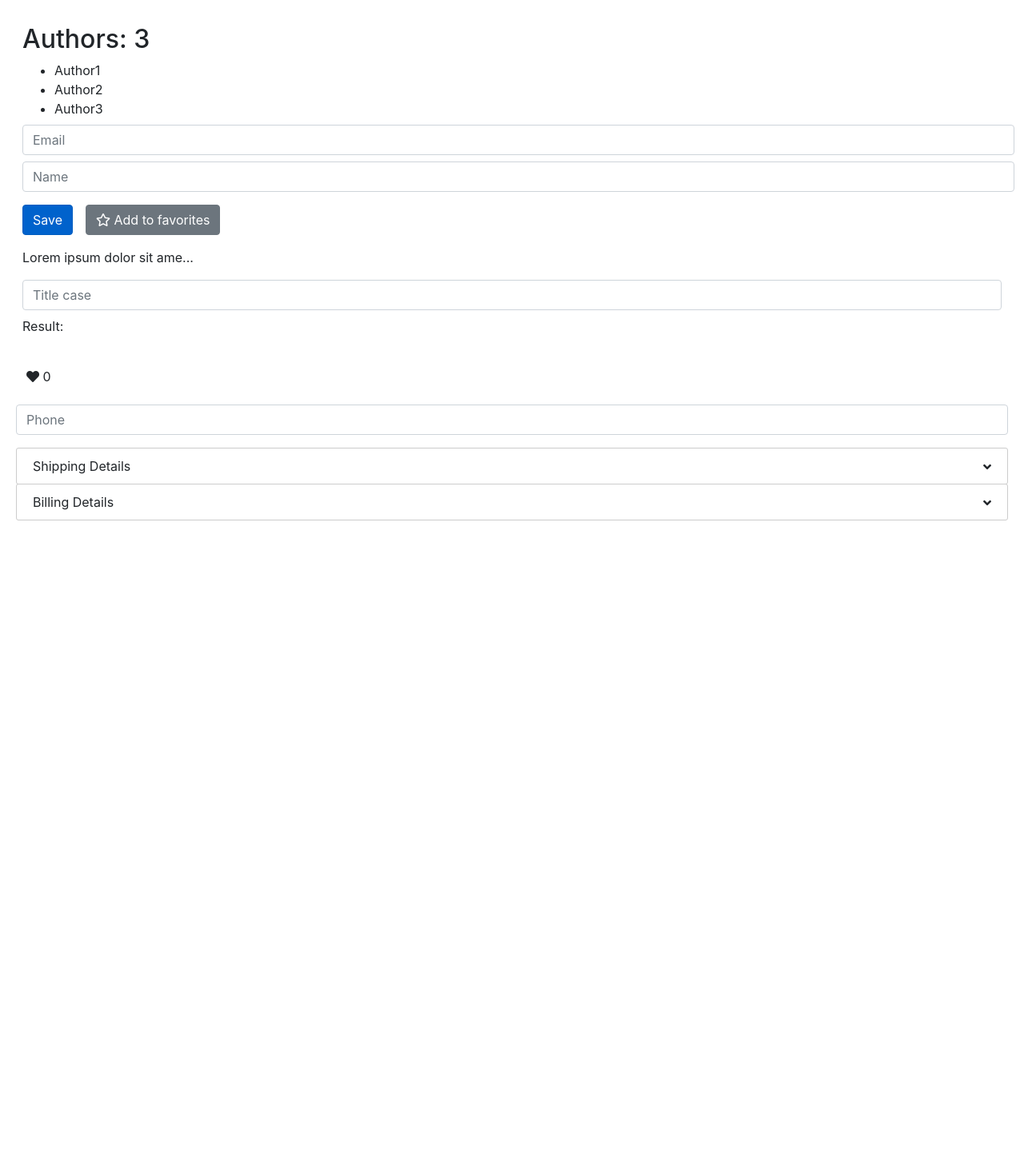
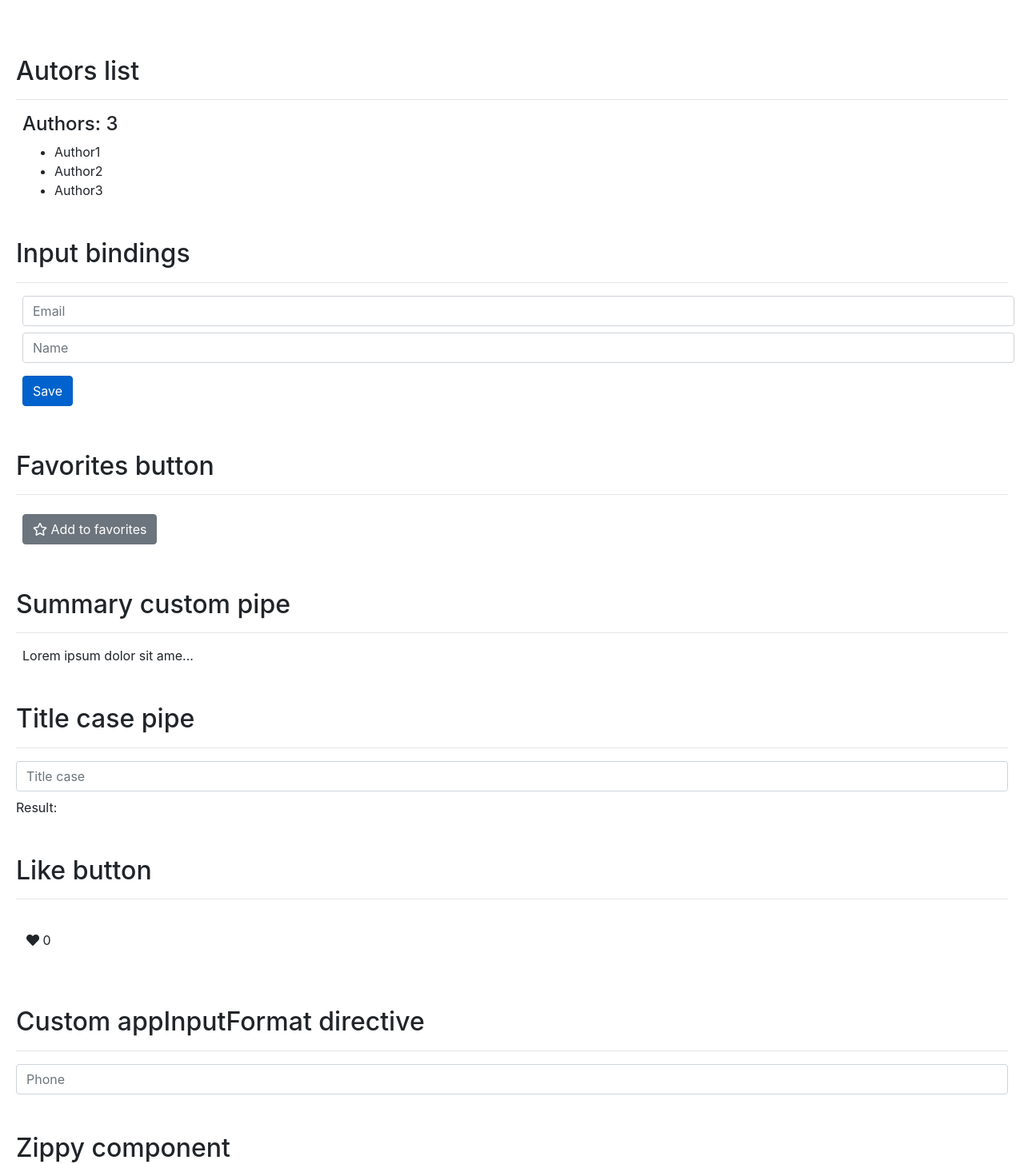
Before and after one commit to eugenesyuk/Angular-practice, an Angular app: page / in a window 1280 px wide. Shown: the part 354-1810 px from the top of the page at 80% size. Before the commit the page ends 1040 px from the top, so only its background shows below. Built offline with nearby package versions, Linux system fonts and the light colour scheme.

Commit message:
HTML refactoring

```diff
--- a/src/app/app.component.html
+++ b/src/app/app.component.html
@@ -8,13 +8,18 @@
 
 <app-author [isFavorite]='post.isFavorite' (change)="onFavoriteChanged($event)"></app-author>
 
-<app-like [likesCount]="tweet.likesCount" [isActive]="tweet.isLiked" (change)="onLikeClicked($event)"></app-like>
+<div class="my-5">
+  <h2>Like button</h2><hr>
+  <app-like [likesCount]="tweet.likesCount" [isActive]="tweet.isLiked" (change)="onLikeClicked($event)"></app-like>
+</div>
 
-<div>
+<div class="my-5">
+  <h2>Custom appInputFormat directive</h2><hr>
   <input class="form-control" type="text" [appInputFormat]="'uppercase'" placeholder="Phone">
 </div>
 
 <div class="my-3">
+  <h2>Zippy component</h2><hr>
   <zippy title="Shipping Details">
       Shipping Details Content
   </zippy>
--- a/src/app/components/author/author.component.html
+++ b/src/app/components/author/author.component.html
@@ -1,7 +1,11 @@
+
+
+<div class="my-5">
+  <h2>Autors list</h2><hr>
+
   <div *ngIf="authors?.length; then authorsList else noAuthors"></div>
-
   <ng-template #authorsList>
-  <h2 class="mx-2 my-2">Authors: {{ authorCount }}</h2>
+    <h4 class="mx-2 my-2">Authors: {{ authorCount }}</h4>
     <ul class="mx-2 my-2">
       <li
         *ngFor="let author of authors"
@@ -12,6 +16,10 @@
   </ng-template>
 
   <ng-template #noAuthors><h3>No authors</h3></ng-template>
+</div>
+
+<div class="my-5">
+  <h2>Input bindings</h2><hr>
 
   <input  type="text" class="form-control mx-2 my-2" placeholder="Email"
     [value]="email"
@@ -26,6 +34,10 @@
     (click)="onSave($event)">
     Save
   </button>
+</div>
+
+<div class="my-5">
+  <h2>Favorites button</h2><hr>
 
   <button class="btn btn-secondary mx-2 my-2"
     (click)="toggleFavorite()">
@@ -38,12 +50,19 @@
 
     {{ (isSelected) ? 'Remove from favorites' : 'Add to favorites' }}
   </button>
+</div>
+
+<div class="my-5">
+  <h2>Summary custom pipe</h2><hr>
 
   <p class="mx-2 my-2">
     {{ text | summary:25 }}
   </p>
+</div>
 
-<div class="mx-2 my-3">
+<div class="my-5">
+  <h2>Title case pipe</h2><hr>
+
   <input type="text" placeholder="Title case" [(ngModel)]="title" class="form-control mb-2">
   <p>Result: {{ title | titleCase }}</p>
 </div>
```
Lines whose indentation alone changed are shown as unchanged.
